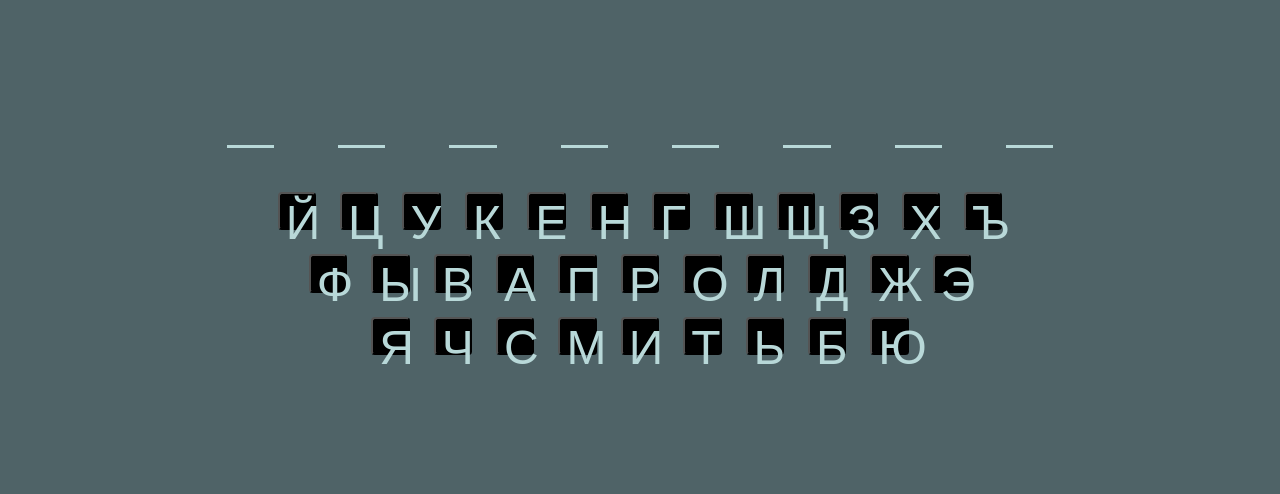
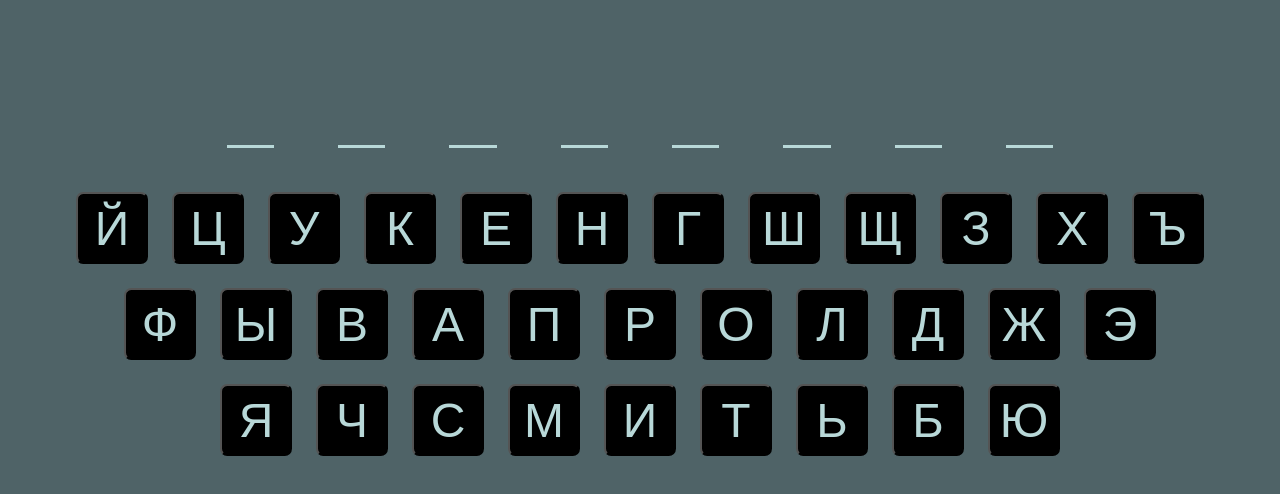
Before and after one commit to desmondharris/Hangman, a plain HTML site: page index.html in a window 1280 px wide. Shown: the part 234-728 px from the top of the page. Drawn offline with Linux system fonts and the light colour scheme; a web font is replaced by a local one.

Commit message:
Fix key sizes for laptops

```diff
--- a/start-styles.css
+++ b/start-styles.css
@@ -50,8 +50,8 @@ b{
 
     text-align: center;
     font-size: 3em;
-    width: 3vw;
-    height: 3vw;
+    width: 1.5em;
+    aspect-ratio: 1/1;
     margin: .25em .25em .25em .25em;
     background-color: black;
     color: #B8D8D8;
```
